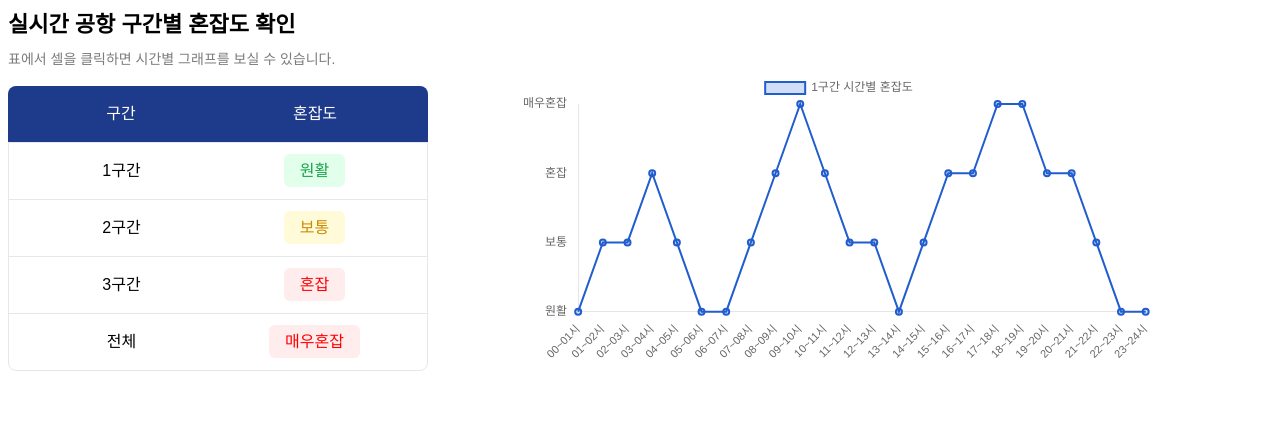
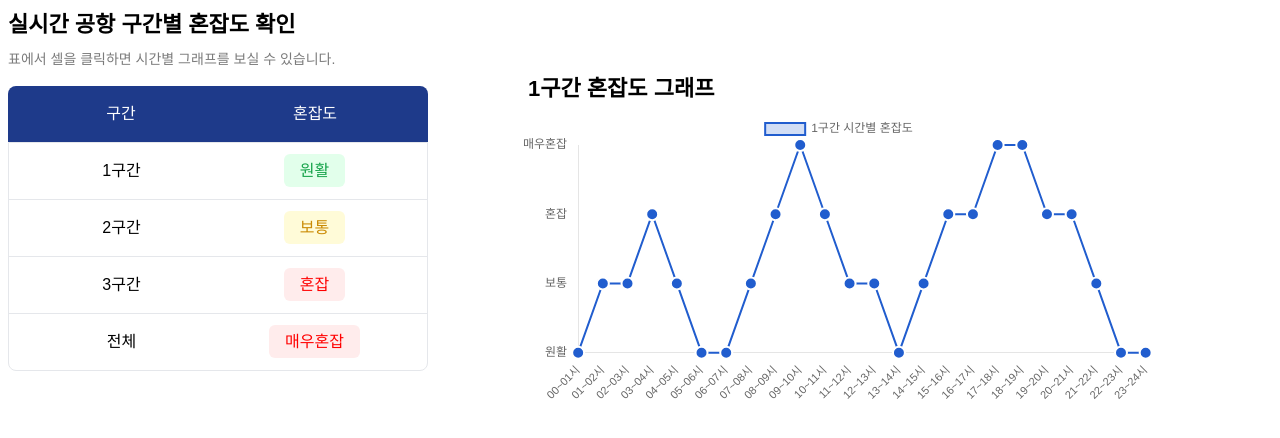
Before and after one commit to airport-pus/Client, a Next.js app: page /components/sectional-confusion in a window 1280 px wide. Shown: the top 438 px of the page. Built offline with nearby package versions, Linux system fonts and the light colour scheme.

Commit message:
feat :: { } 구간 텍스트 추가

```diff
--- a/app/components/sectional-confusion/page.tsx
+++ b/app/components/sectional-confusion/page.tsx
@@ -1,5 +1,3 @@
-"use client"
-
 import React, { useState } from 'react';
 import { Chart as ChartJS, CategoryScale, LinearScale, PointElement, LineElement, Title, Tooltip, Legend, Scale } from 'chart.js';
 import { Line } from 'react-chartjs-2';
@@ -38,7 +36,10 @@ const TrafficStatus = () => {
           borderColor: "#215DCE",
           backgroundColor: "rgba(33, 93, 206, 0.2)",
           borderWidth: 2,
-        pointRadius: 3
+          pointRadius: 6,
+          pointBackgroundColor: "#215DCE",
+          pointBorderColor: "#FFFFFF",
+          pointBorderWidth: 2,
         }
     ]
   };
@@ -59,8 +60,8 @@ const TrafficStatus = () => {
       },
       y: {
         ticks: {
-          callback: function(this: Scale, value: number) {
-            return yLabels[value - 1];
+            callback: function(tickValue: string | number) {
+            return yLabels[Number(tickValue) - 1];
           },
           stepSize: 1,
           min: 1,
@@ -99,6 +100,9 @@ const TrafficStatus = () => {
         </div>
       </div>
       <div className="ml-4 w-[670px] h-[324px] p-4 mt-14">
+        <div className="mb-2 text-[22px] text-[#000000] font-bold ml-2 mt-[-64] mb-[32]">
+          {`${selectedSection} 혼잡도 그래프`}
+        </div>
         <Line data={chartData} options={options} />
       </div>
     </div>
```
Lines whose indentation alone changed are shown as unchanged.
